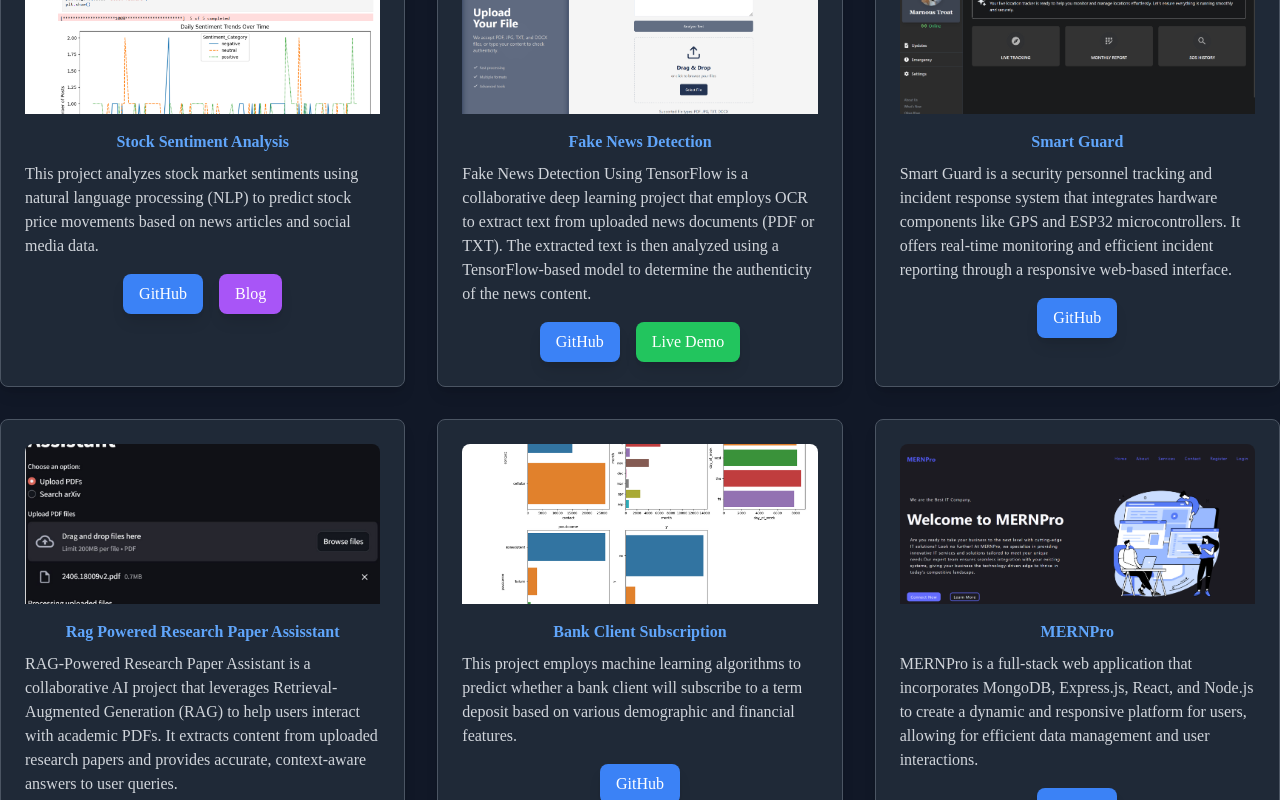
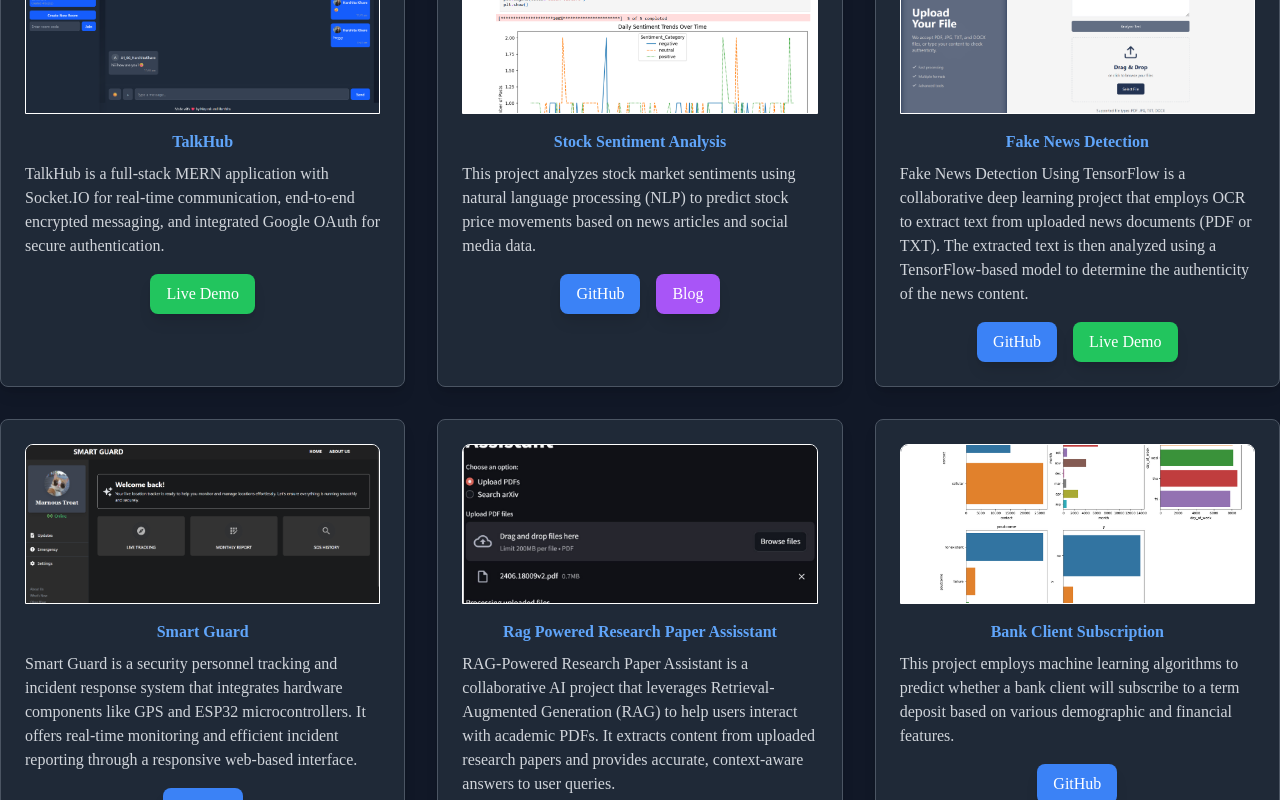
Before and after one commit to HarshitaKhare28/My_Portfolio, a React (Vite) app in the folder client/: page / in a window 1280 px wide. Shown: the part 720-1520 px from the top of the page. Built offline with nearby package versions, Linux system fonts and the light colour scheme; a web font is replaced by a local one.

Commit message:
Updated Project

```diff
--- a/client/src/Components/Projects.jsx
+++ b/client/src/Components/Projects.jsx
@@ -1,4 +1,10 @@
 const projects = [
+  {
+    name: 'TalkHub',
+    demoLink: 'https://talkhub-ten.vercel.app/',
+    description: "TalkHub is a full-stack MERN application with Socket.IO for real-time communication, end-to-end encrypted messaging, and integrated Google OAuth for secure authentication.",
+    image: "/uploads/talkhub.png"
+  },
   {
     name: 'Stock Sentiment Analysis',
     link: 'https://github.com/HarshitaKhare28/Stock_Sentiment_Analysis',
@@ -31,12 +37,6 @@
     description: "This project employs machine learning algorithms to predict whether a bank client will subscribe to a term deposit based on various demographic and financial features.",
     image: "/uploads/bas.png"
   },
-  {
-    name: 'MERNPro',
-    link: 'https://github.com/HarshitaKhare28/MERNPro',
-    description: "MERNPro is a full-stack web application that incorporates MongoDB, Express.js, React, and Node.js to create a dynamic and responsive platform for users, allowing for efficient data management and user interactions.",
-    image: "/uploads/Mern.png"
-  },
 ];
 
 export const Projects = () => (
@@ -56,10 +56,10 @@
           <img
             src={project.image}
             alt={project.name}
-            className="w-full h-40 object-cover rounded-t-lg mb-4"
+            className="w-full h-40 object-cover rounded-t-lg mb-4 border border-white"
           />
           <a
-            href={project.link}
+            href={project.demoLink || project.link}
             target="_blank"
             rel="noopener noreferrer"
             className="text-blue-400 hover:underline text-center block font-bold"
@@ -69,6 +69,7 @@
           <p className="mt-2 text-gray-300">{project.description}</p>
 
           <div className="mt-4 flex justify-center gap-4 flex-wrap">
+            {project.link && (
               <a
                 href={project.link}
                 target="_blank"
@@ -77,6 +78,7 @@
               >
                 GitHub
               </a>
+            )}
 
             {project.demoLink && (
               <a
```
Also changed, not shown: client/public/uploads/talkhub.png (added). Lines whose indentation alone changed are shown as unchanged.
